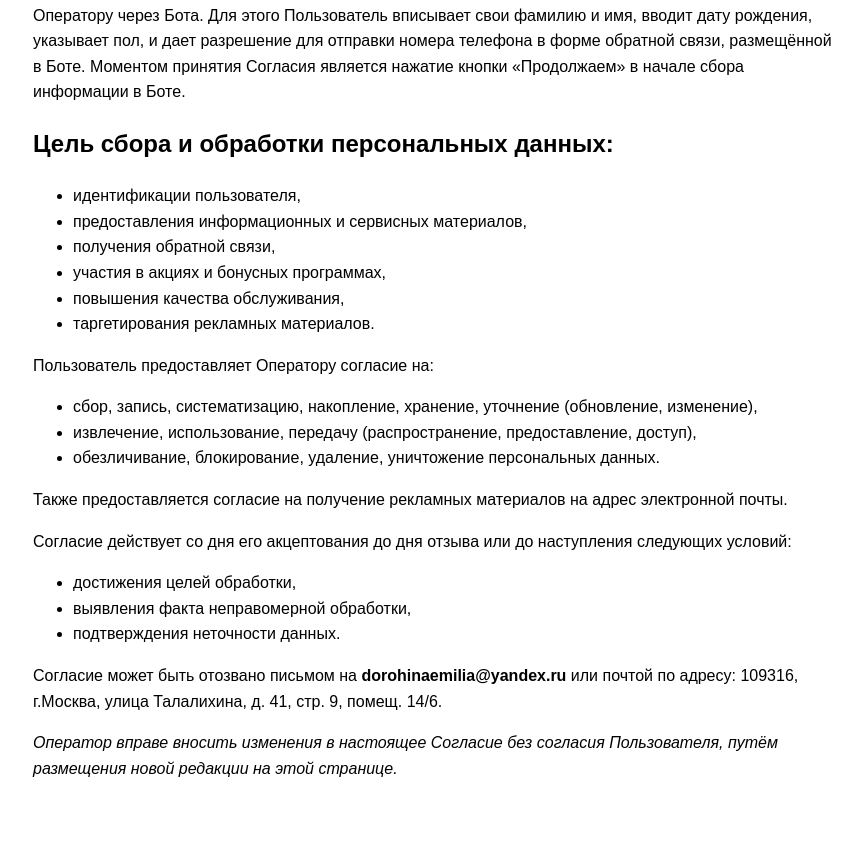
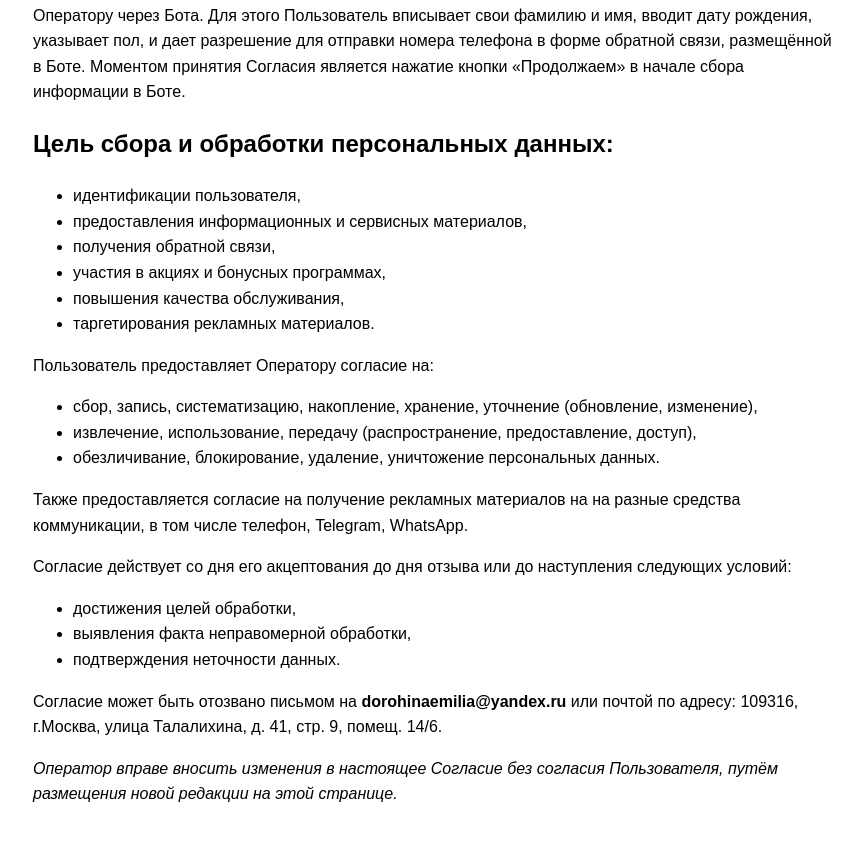
Before and after one commit to emiliabot986/amysbot, a plain HTML site: page index.html in a window 1280 px wide. Shown: the part 601-1442 px from the top of the page, without its empty margins (207-1069 px from the left). Before the commit the page ends 1418 px from the top, so only its background shows below. Drawn offline with Linux system fonts and the light colour scheme.

Commit message:
Update index.html

```diff
--- a/index.html
+++ b/index.html
@@ -32,7 +32,7 @@
         <li>извлечение, использование, передачу (распространение, предоставление, доступ),</li>
         <li>обезличивание, блокирование, удаление, уничтожение персональных данных.</li>
     </ul>
-    <p>Также предоставляется согласие на получение рекламных материалов на адрес электронной почты.</p>
+    <p>Также предоставляется согласие на получение рекламных материалов на на разные средства коммуникации, в том числе телефон, Telegram, WhatsApp.</p>
     <p>Согласие действует со дня его акцептования до дня отзыва или до наступления следующих условий:</p>
     <ul>
         <li>достижения целей обработки,</li>
```
